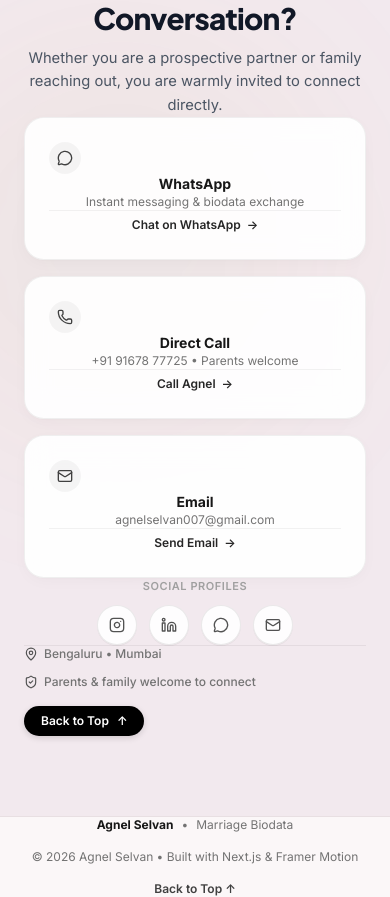
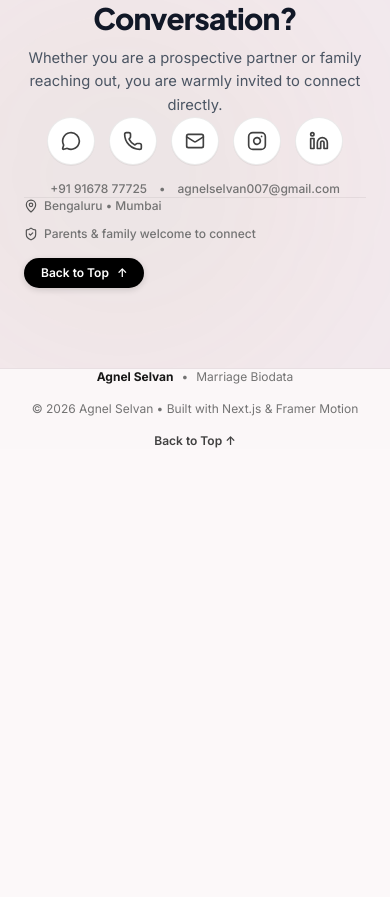
Before and after one commit to AgnelSelvan/AgnelSelvan.github.io, a Next.js app: page /biodata in a window 390 px wide. Shown: the part 7446-8343 px from the top of the page. After the commit the page ends 7895 px from the top, so only its background shows below. Built offline with nearby package versions, Linux system fonts and the light colour scheme.

Commit message:
feat: add interactive personal biodata page component with custom cursor and responsive gallery

```diff
--- a/src/app/biodata/page.tsx
+++ b/src/app/biodata/page.tsx
@@ -1562,164 +1562,87 @@ export default function BiodataPage() {
             </p>
           </motion.div>
 
-          {/* 3 Simple & Subtle Contact Cards */}
-          <div className="grid grid-cols-1 sm:grid-cols-3 gap-4">
-            {/* 1. WhatsApp */}
-            <motion.div
-              initial={{ opacity: 0, y: 15 }}
-              whileInView={{ opacity: 1, y: 0 }}
-              viewport={{ once: true, margin: '-50px' }}
-              transition={{ duration: 0.5, delay: 0.05 }}
-              className="contact-pillar-card text-center flex flex-col justify-between"
-            >
-              <div>
-                <div className="w-8 h-8 mx-auto rounded-full bg-black/[0.04] text-neutral-700 flex items-center justify-center mb-3">
-                  <MessageCircle className="w-4 h-4" />
-                </div>
-                <h3 className="text-sm font-bold text-neutral-900">
-                  WhatsApp
-                </h3>
-                <p className="text-xs text-neutral-500 mt-1">
-                  Instant messaging &amp; biodata exchange
-                </p>
-              </div>
-              <div className="mt-4 pt-3 border-t border-black/[0.05]">
-                <a
-                  href="https://wa.me/919167877725?text=Hello%20Agnel,%20connecting%20regarding%20your%20biodata"
-                  target="_blank"
-                  rel="noopener noreferrer"
-                  className="inline-flex items-center justify-center gap-1.5 text-xs font-semibold text-neutral-800 hover:text-black transition-colors"
-                  onMouseEnter={() => setCursorHovered(true)}
-                  onMouseLeave={() => setCursorHovered(false)}
-                >
-                  <span>Chat on WhatsApp</span>
-                  <span>&rarr;</span>
-                </a>
-              </div>
-            </motion.div>
-
-            {/* 2. Direct Phone Call */}
-            <motion.div
-              initial={{ opacity: 0, y: 15 }}
-              whileInView={{ opacity: 1, y: 0 }}
-              viewport={{ once: true, margin: '-50px' }}
-              transition={{ duration: 0.5, delay: 0.1 }}
-              className="contact-pillar-card text-center flex flex-col justify-between"
-            >
-              <div>
-                <div className="w-8 h-8 mx-auto rounded-full bg-black/[0.04] text-neutral-700 flex items-center justify-center mb-3">
-                  <Phone className="w-4 h-4" />
-                </div>
-                <h3 className="text-sm font-bold text-neutral-900">
-                  Direct Call
-                </h3>
-                <p className="text-xs text-neutral-500 mt-1">
-                  +91 91678 77725 &bull; Parents welcome
-                </p>
-              </div>
-              <div className="mt-4 pt-3 border-t border-black/[0.05]">
-                <a
-                  href="tel:+919167877725"
-                  className="inline-flex items-center justify-center gap-1.5 text-xs font-semibold text-neutral-800 hover:text-black transition-colors"
-                  onMouseEnter={() => setCursorHovered(true)}
-                  onMouseLeave={() => setCursorHovered(false)}
-                >
-                  <span>Call Agnel</span>
-                  <span>&rarr;</span>
-                </a>
-              </div>
-            </motion.div>
-
-            {/* 3. Email Correspondence */}
-            <motion.div
-              initial={{ opacity: 0, y: 15 }}
-              whileInView={{ opacity: 1, y: 0 }}
-              viewport={{ once: true, margin: '-50px' }}
-              transition={{ duration: 0.5, delay: 0.15 }}
-              className="contact-pillar-card text-center flex flex-col justify-between"
-            >
-              <div>
-                <div className="w-8 h-8 mx-auto rounded-full bg-black/[0.04] text-neutral-700 flex items-center justify-center mb-3">
-                  <Mail className="w-4 h-4" />
-                </div>
-                <h3 className="text-sm font-bold text-neutral-900">
-                  Email
-                </h3>
-                <p className="text-xs text-neutral-500 mt-1">
-                  agnelselvan007@gmail.com
-                </p>
-              </div>
-              <div className="mt-4 pt-3 border-t border-black/[0.05]">
-                <a
-                  href="mailto:agnelselvan007@gmail.com?subject=Regarding%20Marriage%20Biodata%20-%20Agnel%20Selvan"
-                  className="inline-flex items-center justify-center gap-1.5 text-xs font-semibold text-neutral-800 hover:text-black transition-colors"
-                  onMouseEnter={() => setCursorHovered(true)}
-                  onMouseLeave={() => setCursorHovered(false)}
-                >
-                  <span>Send Email</span>
-                  <span>&rarr;</span>
-                </a>
-              </div>
-            </motion.div>
-          </div>
-
-          {/* Simple Social Media Icons */}
+          {/* Unified Social & Direct Connection Icons */}
           <motion.div
-            initial={{ opacity: 0, y: 10 }}
+            initial={{ opacity: 0, y: 15 }}
             whileInView={{ opacity: 1, y: 0 }}
             viewport={{ once: true, margin: '-50px' }}
-            transition={{ duration: 0.5, delay: 0.2 }}
-            className="mt-8 flex flex-col items-center justify-center gap-2.5"
+            transition={{ duration: 0.5, delay: 0.1 }}
+            className="my-8 flex flex-col items-center justify-center gap-4"
           >
-            <span className="text-[11px] font-semibold text-neutral-400 uppercase tracking-wider">
-              Social Profiles
-            </span>
-            <div className="flex items-center justify-center gap-3">
+            <div className="flex flex-wrap items-center justify-center gap-3.5 sm:gap-4">
+              {/* WhatsApp */}
+              <a
+                href="https://wa.me/919167877725?text=Hello%20Agnel,%20connecting%20regarding%20your%20biodata"
+                target="_blank"
+                rel="noopener noreferrer"
+                aria-label="Chat on WhatsApp (+91 91678 77725)"
+                title="WhatsApp: +91 91678 77725"
+                className="w-12 h-12 sm:w-13 sm:h-13 rounded-full border border-black/[0.08] bg-white text-neutral-700 hover:text-emerald-600 hover:border-emerald-300 hover:bg-emerald-50/50 flex items-center justify-center transition-all shadow-2xs hover:scale-105"
+                onMouseEnter={() => setCursorHovered(true)}
+                onMouseLeave={() => setCursorHovered(false)}
+              >
+                <MessageCircle className="w-5 h-5" />
+              </a>
+
+              {/* Direct Call */}
+              <a
+                href="tel:+919167877725"
+                aria-label="Direct Phone Call (+91 91678 77725)"
+                title="Call Agnel: +91 91678 77725"
+                className="w-12 h-12 sm:w-13 sm:h-13 rounded-full border border-black/[0.08] bg-white text-neutral-700 hover:text-amber-600 hover:border-amber-300 hover:bg-amber-50/50 flex items-center justify-center transition-all shadow-2xs hover:scale-105"
+                onMouseEnter={() => setCursorHovered(true)}
+                onMouseLeave={() => setCursorHovered(false)}
+              >
+                <Phone className="w-5 h-5" />
+              </a>
+
+              {/* Email */}
+              <a
+                href="mailto:agnelselvan007@gmail.com?subject=Regarding%20Marriage%20Biodata%20-%20Agnel%20Selvan"
+                aria-label="Send Email (agnelselvan007@gmail.com)"
+                title="Email: agnelselvan007@gmail.com"
+                className="w-12 h-12 sm:w-13 sm:h-13 rounded-full border border-black/[0.08] bg-white text-neutral-700 hover:text-sky-600 hover:border-sky-300 hover:bg-sky-50/50 flex items-center justify-center transition-all shadow-2xs hover:scale-105"
+                onMouseEnter={() => setCursorHovered(true)}
+                onMouseLeave={() => setCursorHovered(false)}
+              >
+                <Mail className="w-5 h-5" />
+              </a>
+
+              {/* Instagram */}
               <a
                 href="https://www.instagram.com/agnel.selvan/"
                 target="_blank"
                 rel="noopener noreferrer"
-                aria-label="Instagram"
-                className="w-10 h-10 rounded-full border border-black/[0.08] bg-white/90 text-neutral-600 hover:text-pink-600 hover:border-black/20 flex items-center justify-center transition-all shadow-2xs"
+                aria-label="Instagram (@agnel.selvan)"
+                title="Instagram: @agnel.selvan"
+                className="w-12 h-12 sm:w-13 sm:h-13 rounded-full border border-black/[0.08] bg-white text-neutral-700 hover:text-pink-600 hover:border-pink-300 hover:bg-pink-50/50 flex items-center justify-center transition-all shadow-2xs hover:scale-105"
                 onMouseEnter={() => setCursorHovered(true)}
                 onMouseLeave={() => setCursorHovered(false)}
               >
-                <InstagramIcon className="w-4 h-4" />
+                <InstagramIcon className="w-5 h-5" />
               </a>
 
+              {/* LinkedIn */}
               <a
                 href="https://linkedin.com/in/agnel-selvan"
                 target="_blank"
                 rel="noopener noreferrer"
-                aria-label="LinkedIn"
-                className="w-10 h-10 rounded-full border border-black/[0.08] bg-white/90 text-neutral-600 hover:text-blue-600 hover:border-black/20 flex items-center justify-center transition-all shadow-2xs"
+                aria-label="LinkedIn (Agnel Selvan)"
+                title="LinkedIn: Agnel Selvan"
+                className="w-12 h-12 sm:w-13 sm:h-13 rounded-full border border-black/[0.08] bg-white text-neutral-700 hover:text-blue-600 hover:border-blue-300 hover:bg-blue-50/50 flex items-center justify-center transition-all shadow-2xs hover:scale-105"
                 onMouseEnter={() => setCursorHovered(true)}
                 onMouseLeave={() => setCursorHovered(false)}
               >
-                <LinkedinIcon className="w-4 h-4" />
+                <LinkedinIcon className="w-5 h-5" />
               </a>
-
-              <a
-                href="https://wa.me/919167877725?text=Hello%20Agnel,%20connecting%20regarding%20your%20biodata"
-                target="_blank"
-                rel="noopener noreferrer"
-                aria-label="WhatsApp"
-                className="w-10 h-10 rounded-full border border-black/[0.08] bg-white/90 text-neutral-600 hover:text-emerald-600 hover:border-black/20 flex items-center justify-center transition-all shadow-2xs"
-                onMouseEnter={() => setCursorHovered(true)}
-                onMouseLeave={() => setCursorHovered(false)}
-              >
-                <MessageCircle className="w-4 h-4" />
-              </a>
-
-              <a
-                href="mailto:agnelselvan007@gmail.com?subject=Regarding%20Marriage%20Biodata%20-%20Agnel%20Selvan"
-                aria-label="Email"
-                className="w-10 h-10 rounded-full border border-black/[0.08] bg-white/90 text-neutral-600 hover:text-black hover:border-black/20 flex items-center justify-center transition-all shadow-2xs"
-                onMouseEnter={() => setCursorHovered(true)}
-                onMouseLeave={() => setCursorHovered(false)}
-              >
-                <Mail className="w-4 h-4" />
-              </a>
+            </div>
+
+            {/* Subtle Contact Handle Reference */}
+            <div className="flex flex-wrap items-center justify-center gap-3 text-xs text-neutral-500 font-medium">
+              <span>+91 91678 77725</span>
+              <span>&bull;</span>
+              <span>agnelselvan007@gmail.com</span>
             </div>
           </motion.div>
 
```
